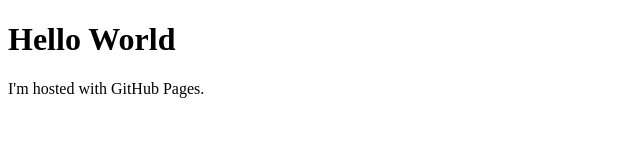
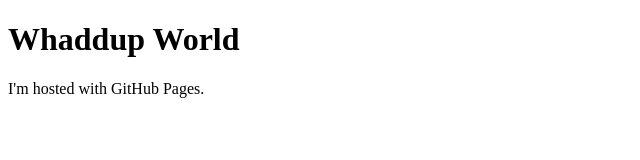
Before and after one commit to undadedigit/undadedigit.github.io, a plain HTML site: page index.html in a window 1280 px wide. Shown: the whole page, without its empty margins (0-640 px from the left). Drawn offline with Linux system fonts and the light colour scheme.

Commit message:
Update index.html

```diff
--- a/index.html
+++ b/index.html
@@ -2,7 +2,7 @@
 <html>
 
 <body>
-    <h1>Hello World</h1>
+    <h1>Whaddup World</h1>
     <p>I'm hosted with GitHub Pages.</p>
 </body>
 
```
